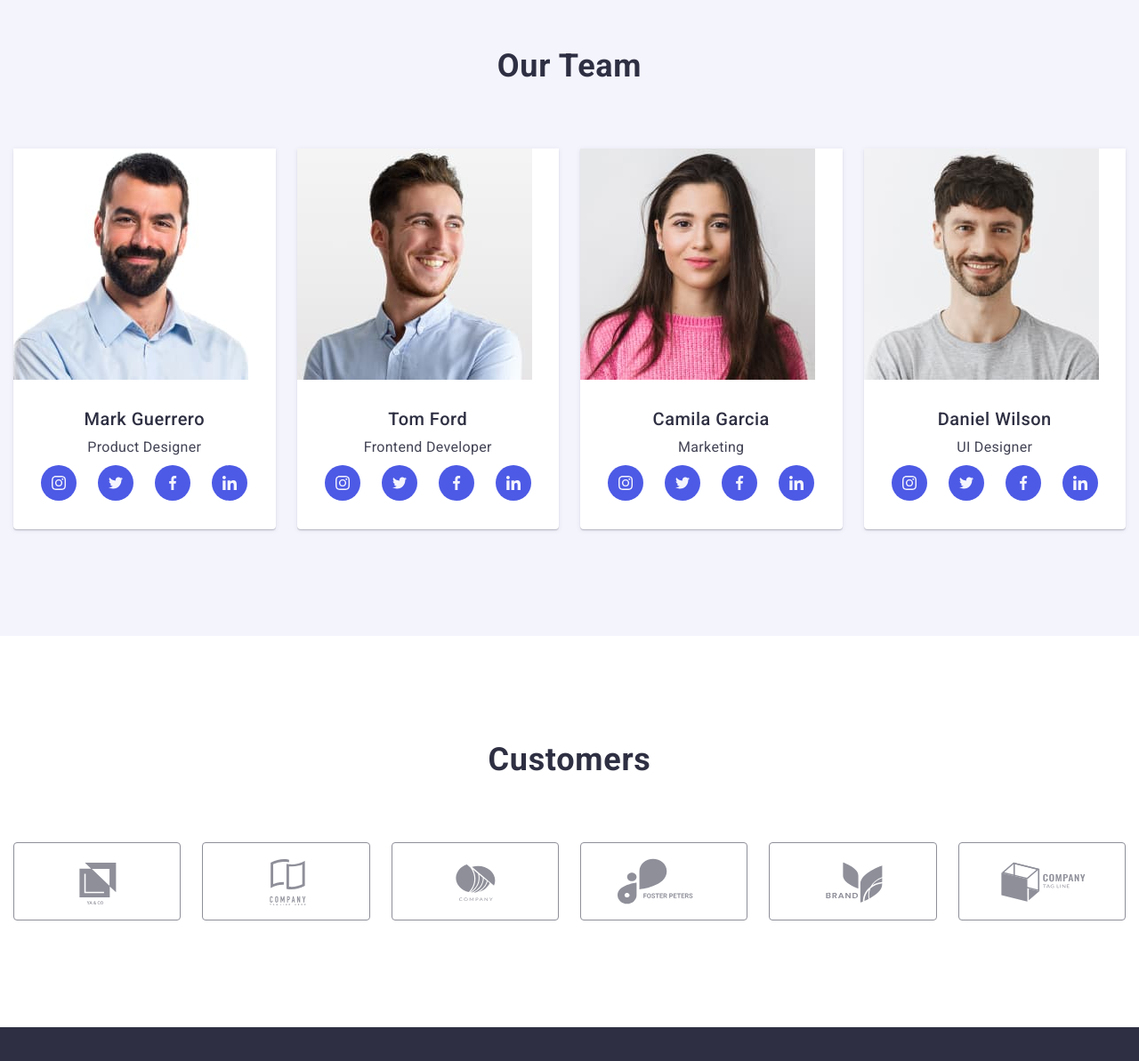
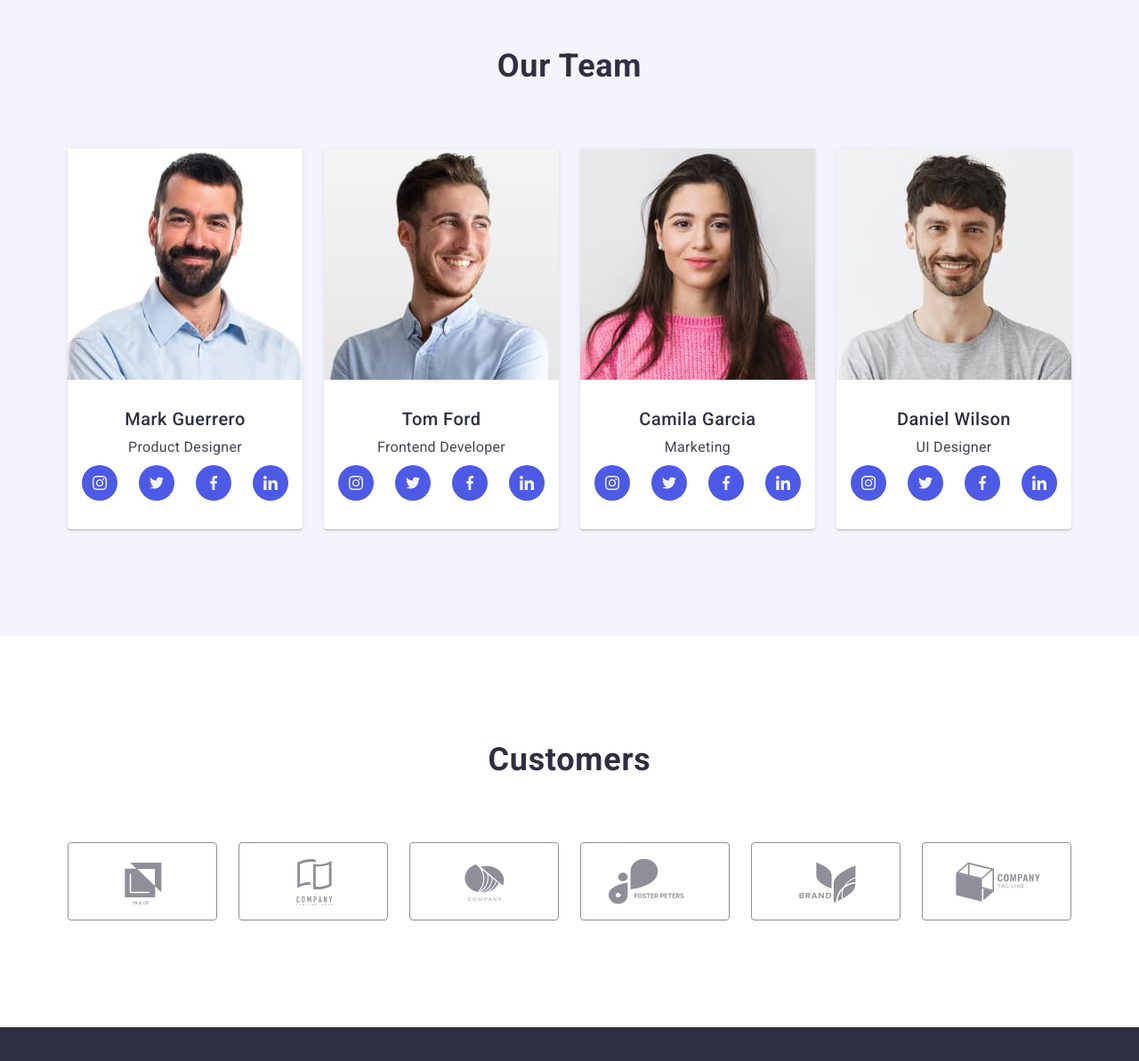
Before and after one commit to inhasid/goit-markup-hw-06, a plain HTML site: page index.html in a window 1280 px wide. Shown: the part 1758-2951 px from the top of the page at 89% size. Drawn offline with nearby package versions, Linux system fonts and the light colour scheme.

Commit message:
after mentor2

```diff
--- a/css/media.css
+++ b/css/media.css
@@ -317,7 +317,7 @@
     }
 
     .section-four .container {
-        max-width: 100%;
+        max-width: 1158px;
     }
     .list-section-four {
         gap: 24px;
@@ -337,7 +337,7 @@
     }
 
     .section-five .container {
-        min-width: 100%;
+        min-width: 1158px;
     }
 
     .list-section-five {
@@ -352,7 +352,7 @@
 
 /*--------------------------------------------footer-------------------------------------------------*/
     .footer > .container {
-        width: 100%;
+        width: 1158px;
         max-width: 1158px;
         margin: 0 auto;
     }
```
